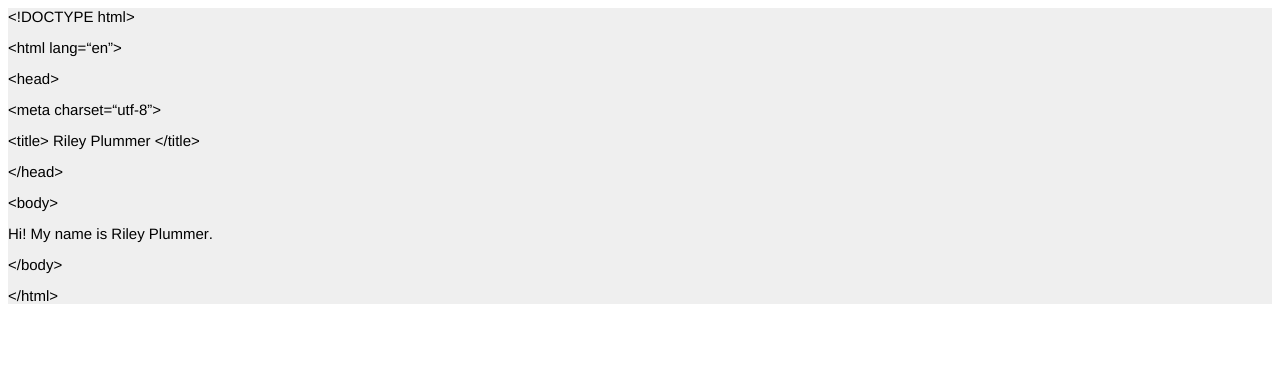
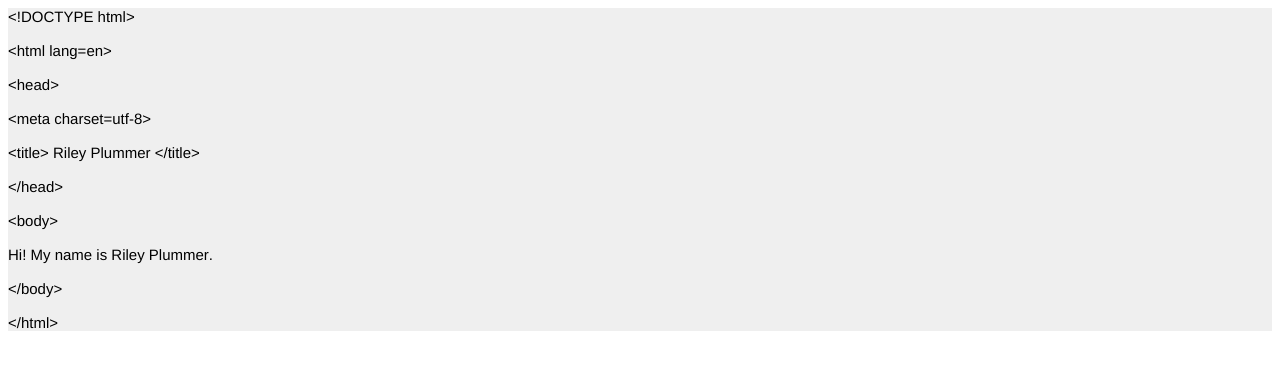
Before and after one commit to rileyplummer/rcplummer_HW6, a plain HTML site: page index.html in a window 1280 px wide. Drawn offline with Linux system fonts and the light colour scheme.

Commit message:
"Validated"
Validated

```diff
--- a/index.html
+++ b/index.html
@@ -8,18 +8,18 @@
   <meta name="CocoaVersion" content="1671.6">
   <style type="text/css">
     p.p1 {margin: 0.0px 0.0px 0.0px 0.0px; line-height: 17.0px; font: 15.0px Helvetica; color: #000000; -webkit-text-stroke: #000000; background-color: #efefef}
-    p.p2 {margin: 0.0px 0.0px 0.0px 0.0px; line-height: 14.0px; font: 12.0px Helvetica; color: #000000; -webkit-text-stroke: #000000; background-color: #efefef; min-height: 12.0px}
+    p.p2 {margin: 0.0px 0.0px 0.0px 0.0px; line-height: 17.0px; font: 15.0px Helvetica; color: #000000; -webkit-text-stroke: #000000; background-color: #efefef; min-height: 15.0px}
     span.s1 {font-kerning: none}
   </style>
 </head>
 <body>
 <p class="p1"><span class="s1">&lt;!DOCTYPE html&gt;</span></p>
 <p class="p2"><span class="s1"></span><br></p>
-<p class="p1"><span class="s1">&lt;html lang=“en”&gt;</span></p>
+<p class="p1"><span class="s1">&lt;html lang=en&gt;</span></p>
 <p class="p2"><span class="s1"></span><br></p>
 <p class="p1"><span class="s1">&lt;head&gt;</span></p>
 <p class="p2"><span class="s1"></span><br></p>
-<p class="p1"><span class="s1">&lt;meta charset=“utf-8”&gt;</span></p>
+<p class="p1"><span class="s1">&lt;meta charset=utf-8&gt;</span></p>
 <p class="p2"><span class="s1"></span><br></p>
 <p class="p1"><span class="s1">&lt;title&gt; Riley Plummer &lt;/title&gt;</span></p>
 <p class="p2"><span class="s1"></span><br></p>
```
